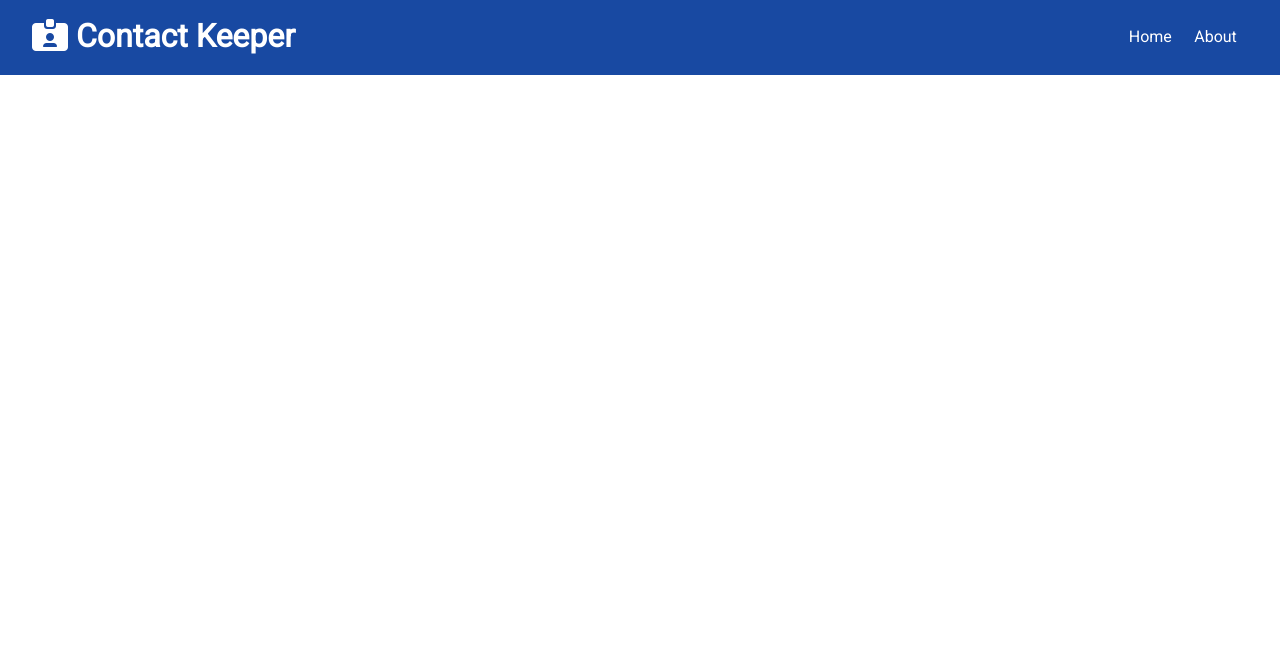
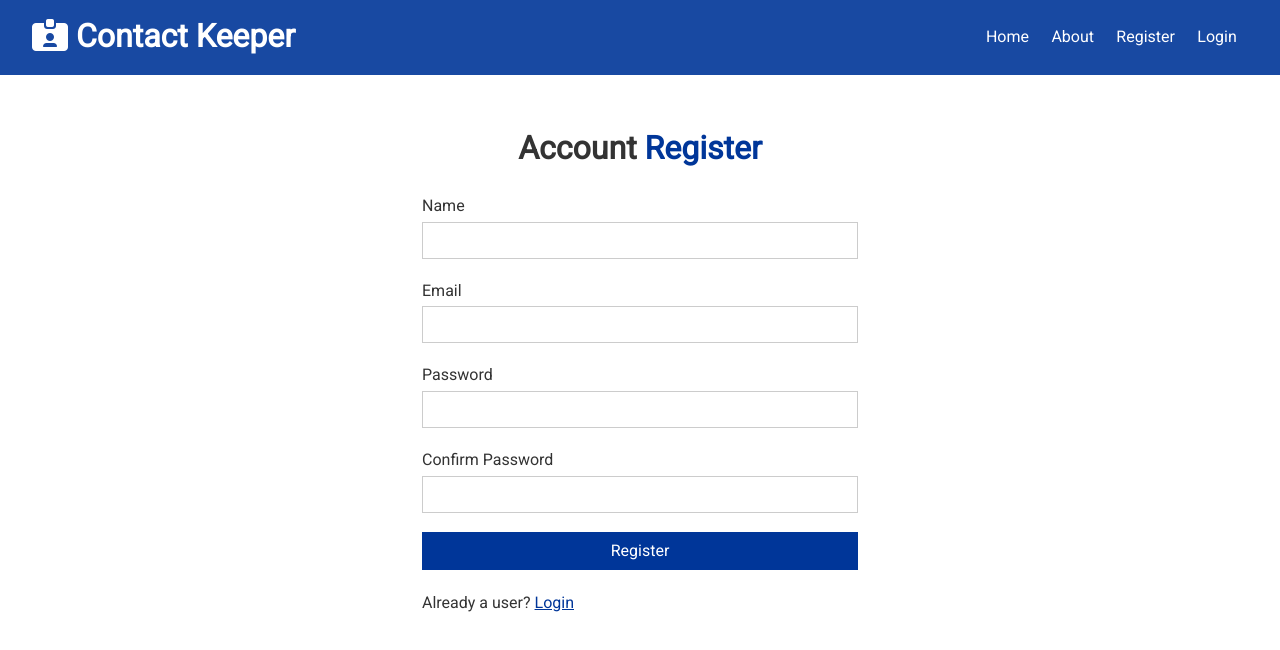
Before and after one commit to wbvtler/contact-keeper, a React (Create React App) app in the folder client/: page /register in a window 1280 px wide. Shown: the top 650 px of the page. Built offline with nearby package versions, Linux system fonts and the light colour scheme; the HTML template or start-up script is replaced by a standard one.

Commit message:
Add 'Register' and 'Login' forms

```diff
--- a/client/src/App.js
+++ b/client/src/App.js
@@ -5,6 +5,8 @@
 import About from './components/pages/About';
 import ContactState from './context/contact/ContactState';
 import AuthState from './context/auth/AuthState';
+import Register from './components/auth/Register';
+import Login from './components/auth/Login';
 
 import './App.css';
 
@@ -19,6 +21,8 @@
               <Switch>
                 <Route exact path="/" component={Home} />
                 <Route exact path="/about" component={About} />
+                <Route exact path="/register" component={Register} />
+                <Route exact path="/login" component={Login} />
               </Switch>
             </div>
           </Fragment>
--- /dev/null
+++ b/client/src/components/auth/Login.js
@@ -0,0 +1,53 @@
+import React, { useState } from 'react';
+
+const Login = () => {
+  const [user, setUser] = useState({
+    email: '',
+    password: ''
+  });
+
+  const { email, password } = user;
+
+  const onChange = (e) => setUser({ ...user, [e.target.name]: e.target.value });
+
+  const onSubmit = (e) => {
+    e.preventDefault();
+    console.log(`Login submit`);
+  };
+
+  return (
+    <div className="form-container">
+      <h1>
+        Account <span className="text-primary">Login</span>
+      </h1>
+      <form onSubmit={onSubmit}>
+        <div className="form-group">
+          <label htmlFor="email">Email</label>
+          <input type="email" name="email" value={email} onChange={onChange} />
+        </div>
+        <div className="form-group">
+          <label htmlFor="password">Password</label>
+          <input
+            type="password"
+            name="password"
+            value={password}
+            onChange={onChange}
+          />
+        </div>
+        <input
+          type="submit"
+          value="Login"
+          className="btn btn-primary btn-block"
+        />
+      </form>
+      <p>
+        Not a user?{' '}
+        <a href="/register">
+          <u>Sign up</u>
+        </a>
+      </p>
+    </div>
+  );
+};
+
+export default Login;
--- /dev/null
+++ b/client/src/components/auth/Register.js
@@ -0,0 +1,68 @@
+import React, { useState } from 'react';
+
+const Register = () => {
+  const [user, setUser] = useState({
+    name: '',
+    email: '',
+    password: '',
+    passsword2: ''
+  });
+
+  const { name, email, password, password2 } = user;
+
+  const onChange = (e) => setUser({ ...user, [e.target.name]: e.target.value });
+
+  const onSubmit = (e) => {
+    e.preventDefault();
+    console.log(`Register submit`);
+  };
+
+  return (
+    <div className="form-container">
+      <h1>
+        Account <span className="text-primary">Register</span>
+      </h1>
+      <form onSubmit={onSubmit}>
+        <div className="form-group">
+          <label htmlFor="name">Name</label>
+          <input type="text" name="name" value={name} onChange={onChange} />
+        </div>
+        <div className="form-group">
+          <label htmlFor="email">Email</label>
+          <input type="email" name="email" value={email} onChange={onChange} />
+        </div>
+        <div className="form-group">
+          <label htmlFor="password">Password</label>
+          <input
+            type="password"
+            name="password"
+            value={password}
+            onChange={onChange}
+          />
+        </div>
+        <div className="form-group">
+          <label htmlFor="password2">Confirm Password</label>
+          <input
+            type="password"
+            name="password2"
+            value={password2}
+            onChange={onChange}
+          />
+        </div>
+        <input
+          type="submit"
+          value="Register"
+          className="btn btn-primary btn-block"
+        />
+      </form>
+      <p>
+        Already a user?{' '}
+        <a href="/login">
+          <u>Login</u>
+        </a>
+      </p>
+    </div>
+  );
+};
+
+export default Register;
--- a/client/src/components/layout/Navbar.js
+++ b/client/src/components/layout/Navbar.js
@@ -12,6 +12,8 @@
         <li>
           <Link to="/">Home</Link>
           <Link to="/about">About</Link>
+          <Link to="/register">Register</Link>
+          <Link to="/login">Login</Link>
         </li>
       </ul>
     </div>
```
